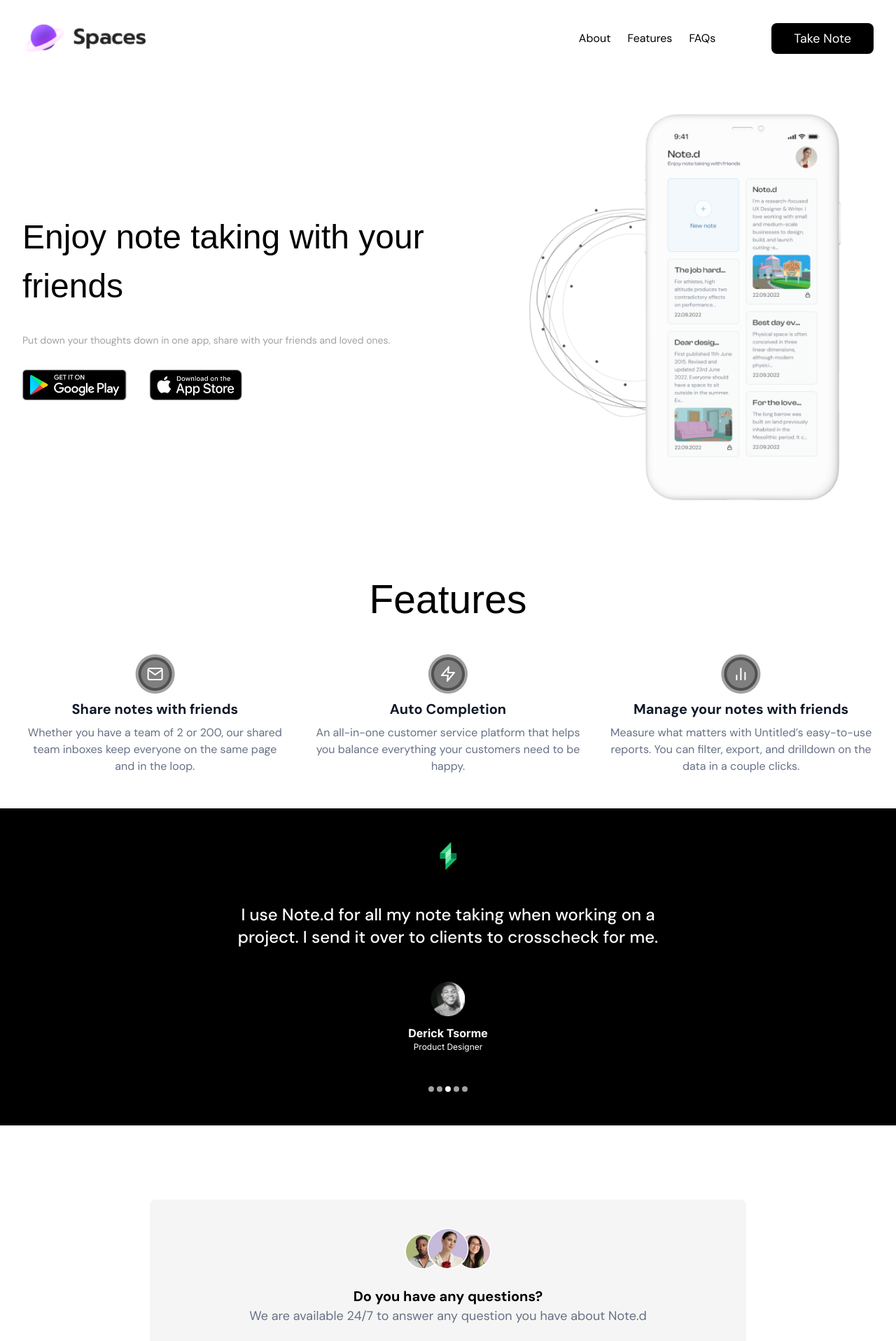
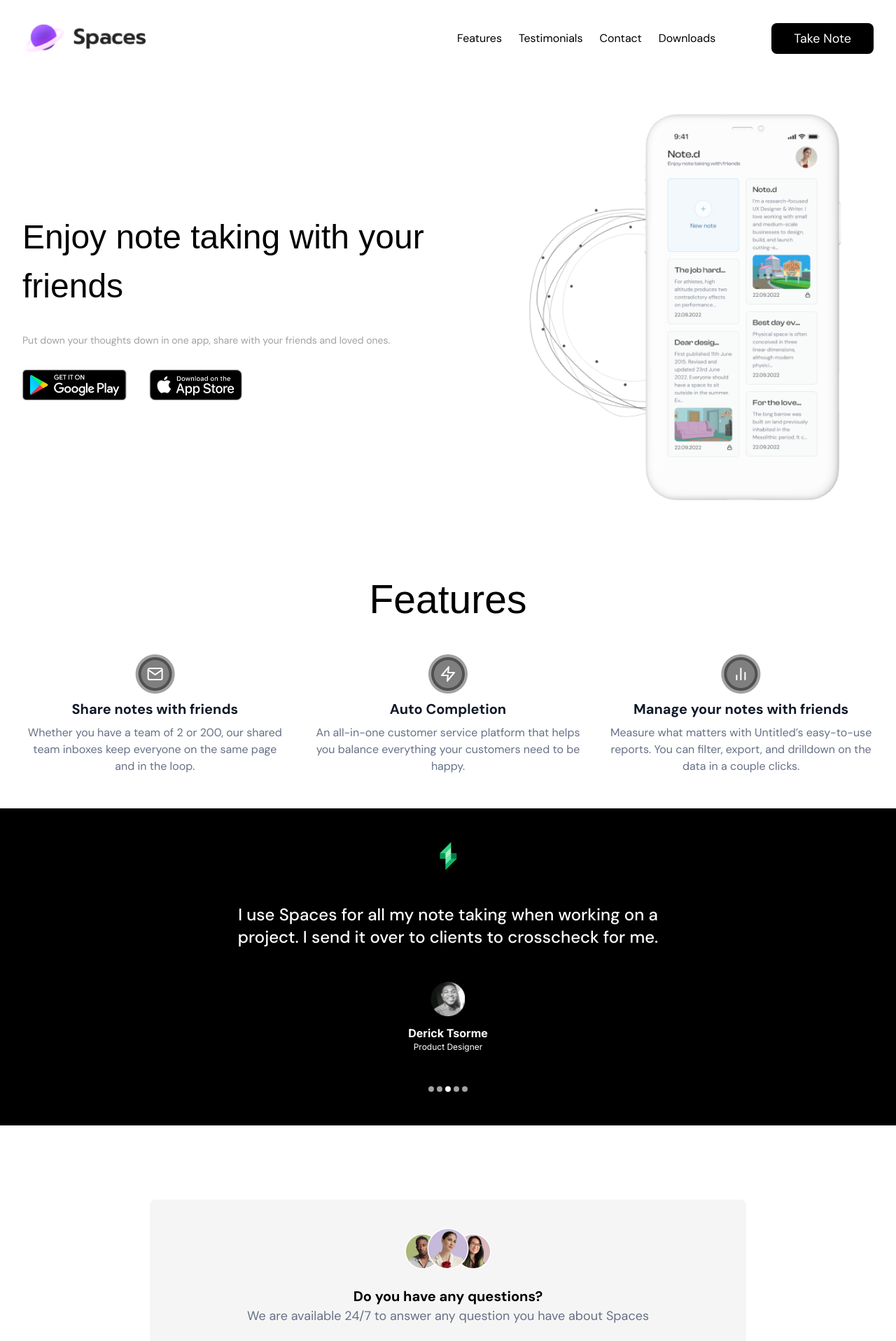
Before and after one commit to abitechcoder/spaces-note-app, a React (Vite) app in the folder frontend/: page / in a window 1280 px wide. Shown: the top 1916 px of the page at 70% size. Built offline with nearby package versions, Linux system fonts and the light colour scheme; a web font is replaced by a local one.

Commit message:
Worked on scrolling within the landing page

```diff
--- a/frontend/src/components/dashboard_page/NotesFolders.jsx
+++ b/frontend/src/components/dashboard_page/NotesFolders.jsx
@@ -40,7 +40,8 @@ function NotesFolders() {
       if (user) {
         await poster("/category", newFolder);
       }
-      mutate(`/category/user/${user.userAccount._id}`);
+      // mutate(`/category/user/${user.userAccount._id}`);
+      mutate();
       setFolderName("");
       setToggle(false);
       toggleCategoryHandler();
--- a/frontend/src/components/landing_page/ContactUs.jsx
+++ b/frontend/src/components/landing_page/ContactUs.jsx
@@ -3,7 +3,7 @@ import { ContactAvatar } from "../../assets";
 
 function ContactUs() {
   return (
-    <div>
+    <div id="contact">
       <div className="h-[500px] custom-container">
         <div className="h-full grid place-items-center">
           <div className="w-full md:w-[70%] bg-[#A1A1A1] bg-opacity-10 rounded md:rounded-lg py-10">
@@ -13,7 +13,7 @@ function ContactUs() {
               <h4 className="text-center font-dm font-bold text-base md:text-xl">Do you have any questions?</h4>
               <p className="text-center text-[#667085] text-sm md:text-lg font-dm">
                 We are available 24/7 to answer any question you have about
-                Note.d
+                Spaces
               </p>
             </div>
             <button className="bg-black text-white custom-button font-dm">
--- a/frontend/src/components/landing_page/Downloads.jsx
+++ b/frontend/src/components/landing_page/Downloads.jsx
@@ -3,11 +3,11 @@ import { GooglePlay, AppStore, Smartphone } from "../../assets";
 
 function Downloads() {
   return (
-    <section className="bg-black text-white py-12 h-[600px] md:h-[500px] relative overflow-hidden">
+    <section id="downloads" className="bg-black text-white py-12 h-[600px] md:h-[500px] relative overflow-hidden">
       <div className="custom-container grid gap-8 lg:gap-12 grid-cols-1 md:grid-cols-2">
         <div className="grid gap-8 lg:gap-12">
           <h4>
-            Download <span className="font-bold font-dm">Note.d</span>
+            Download <span className="font-bold font-dm">Spaces</span>
           </h4>
           <p className="font-clash text-center md:text-left text-2xl md:text-4xl lg:text-5xl leading-normal md:leading-[50px] lg:leading-[70px]">
             Join over 20,000+ users and make your life easier.
--- a/frontend/src/components/landing_page/FooterComponentList.jsx
+++ b/frontend/src/components/landing_page/FooterComponentList.jsx
@@ -16,7 +16,7 @@ const FooterList = () => {
       </section>
       <section className="flex justify-center md:justify-between items-center py-4 container mt-8 md:mt-[5rem] border-t">
       <img src={Logo} className="w-[100px] md:w-[170px] hidden md:block" alt="Website Logo" />
-        <p className="text=gray-400 font-dm font-bold">© 2022 Note.d All rights reserved.</p>
+        <p className="text=gray-400 font-dm font-bold">© 2023 Spaces All rights reserved.</p>
       </section>
     </footer>
   );
--- a/frontend/src/components/landing_page/Navbar.jsx
+++ b/frontend/src/components/landing_page/Navbar.jsx
@@ -2,6 +2,7 @@ import React, { useState } from "react";
 import { Link, NavLink, useNavigate } from "react-router-dom";
 import { Logo } from "../../assets";
 import { RiMenu3Line, RiCloseLine } from "react-icons/ri";
+import {Link as ScrollLink} from "react-scroll"
 
 function Navbar({ currentLocation }) {
   const navigate = useNavigate();
@@ -17,15 +18,19 @@ function Navbar({ currentLocation }) {
         {currentLocation == "/" && (
           <div className="hidden md:flex items-center">
             <div className="flex mr-20 space-x-6">
-              <NavLink to="#" className="font-dm">
-                About
-              </NavLink>
-              <NavLink to="/#features" className="font-dm">
+
+              <ScrollLink to="features" smooth={true} spy={true} duration={500} className="font-dm cursor-pointer">
                 Features
-              </NavLink>
-              <NavLink to="#" className="font-dm">
-                FAQs
-              </NavLink>
+              </ScrollLink>
+              <ScrollLink to="testimonials" smooth={true} spy={true} duration={500} className="font-dm cursor-pointer">
+                Testimonials
+              </ScrollLink>
+              <ScrollLink to="contact" smooth={true} spy={true} duration={500} className="font-dm cursor-pointer">
+                Contact
+              </ScrollLink>
+              <ScrollLink to="downloads" smooth={true} spy={true} duration={500} className="font-dm cursor-pointer">
+                Downloads
+              </ScrollLink>
             </div>
 
             <button
--- /dev/null
+++ b/frontend/src/components/landing_page/ScrollToTop.jsx
@@ -0,0 +1,15 @@
+import React from 'react'
+import {BsFillArrowUpCircleFill} from "react-icons/bs"
+import {animateScroll as scroll} from "react-scroll"
+
+function ScrollToTop() {
+
+    const scrollToTop = () => {
+        scroll.scrollToTop();
+    }
+  return (
+    <BsFillArrowUpCircleFill onClick={scrollToTop} className='text-[#7F6BFF] bg-white cursor-pointer w-10 h-10 absolute bottom-20 right-10'/>
+  )
+}
+
+export default ScrollToTop
--- a/frontend/src/components/landing_page/Testimonials.jsx
+++ b/frontend/src/components/landing_page/Testimonials.jsx
@@ -4,13 +4,13 @@ import { Logomark, Derick } from "../../assets";
 function Testimonials() {
   const dots = [1, 2, 3, 4, 5];
   return (
-    <div className="bg-black text-white">
+    <div id="testimonials" className="bg-black text-white">
       <div className="custom-container ">
         <div className="grid gap-6 lg:gap-12 place-items-center">
 
         <img src={Logomark} alt="" />
         <p className="font-dm font-medium text-center text-lg lg:text-2xl md:w-[70%] lg:w-[50%]">
-          I use Note.d for all my note taking when working on a project. I send
+          I use Spaces for all my note taking when working on a project. I send
           it over to clients to crosscheck for me.
         </p>
         <div className="grid place-items-center gap-3">
--- a/frontend/src/components/landing_page/index.js
+++ b/frontend/src/components/landing_page/index.js
@@ -6,5 +6,6 @@ import Testimonials from "./Testimonials";
 import ContactUs from "./ContactUs";
 import Downloads from "./Downloads";
 import Hero from "./Hero";
+import ScrollToTop from "./ScrollToTop";
 
-export { Navbar, Footer, FooterComponent, Features, Testimonials, ContactUs, Downloads, Hero };
+export { Navbar, Footer, FooterComponent, Features, Testimonials, ContactUs, Downloads, Hero, ScrollToTop };
--- a/frontend/src/pages/LandingPage.jsx
+++ b/frontend/src/pages/LandingPage.jsx
@@ -7,13 +7,14 @@ import {
   Downloads,
   Hero,
   Footer,
+  ScrollToTop
 } from "../components/landing_page";
 import { useLocation } from "react-router-dom";
 
 function LandingPage() {
   const location = useLocation();
   return (
-    <main className="bg-white">
+    <main className="bg-white relative">
       <section className="p-4 lg:p-0">
         <Navbar currentLocation={location.pathname} />
       </section>
@@ -23,6 +24,7 @@ function LandingPage() {
       <ContactUs />
       <Downloads />
       <Footer />
+      <ScrollToTop/>
     </main>
   );
 }
```
Also changed, not shown: 1 other file (tests, documents, lock files or other folders).
